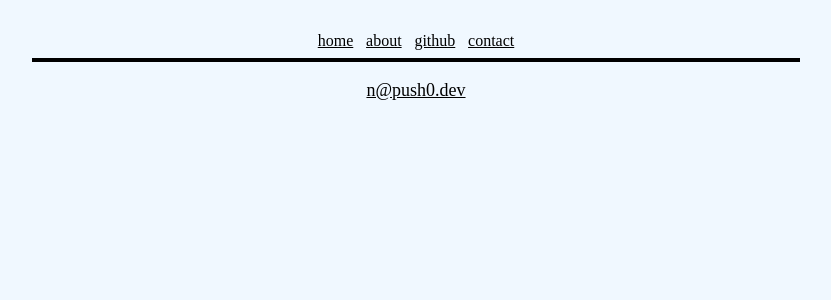
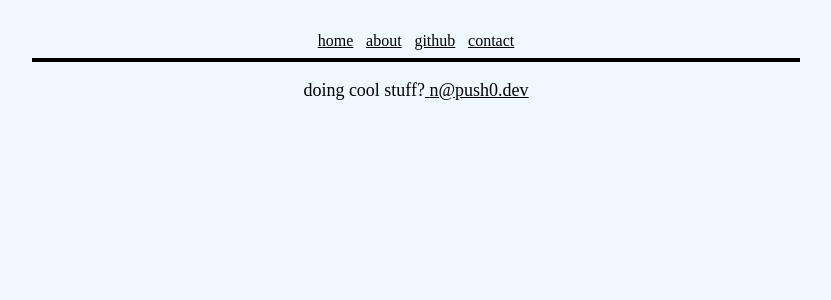
Before and after one commit to nhtyy/push0dev, a Next.js app: page /contact in a window 1280 px wide. Shown: the top 300 px of the page, without its empty margins (224-1055 px from the left). Built offline with nearby package versions, Linux system fonts and the light colour scheme.

Commit message:
contact page

```diff
--- a/src/pages/contact.tsx
+++ b/src/pages/contact.tsx
@@ -1,6 +1,7 @@
 export default function Contact() {
   return (
     <p>
+      doing cool stuff?
       <a
         href="mailto:n@push0.dev"
         className="hover-red"
```
